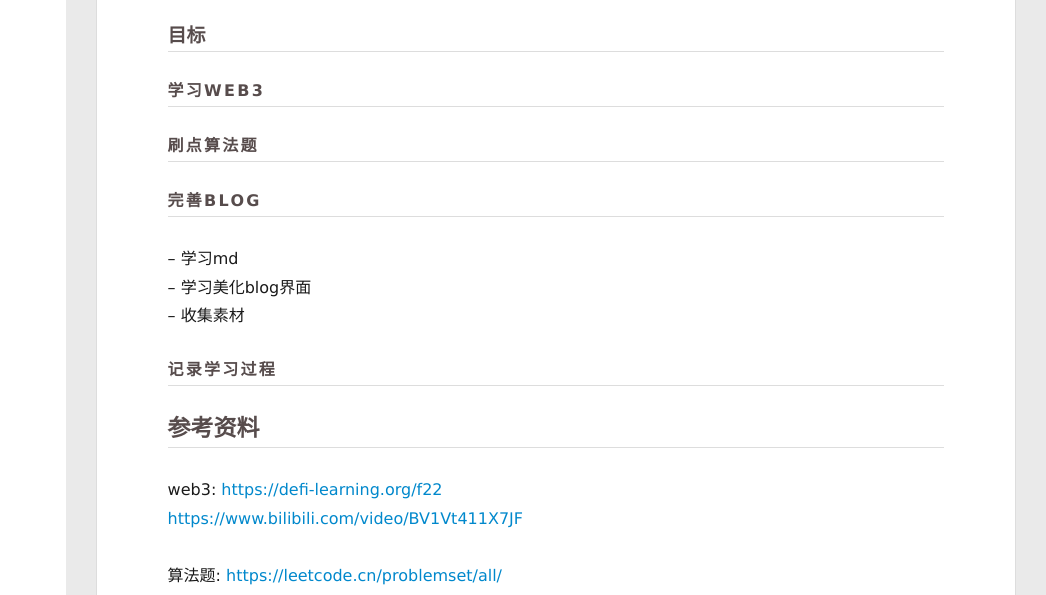
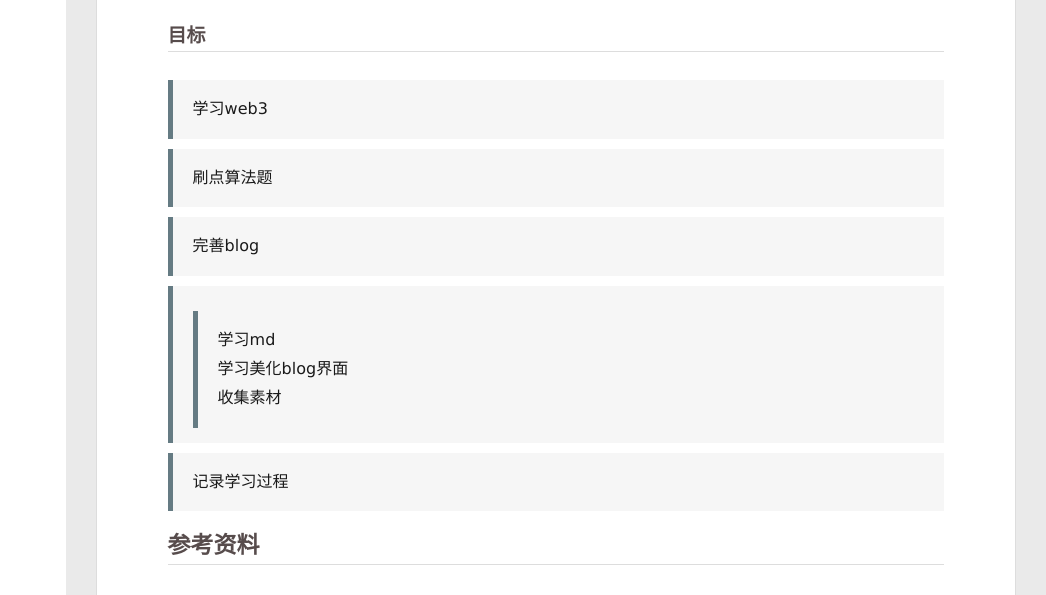
Before and after one commit to wasdwjj/wasdwjj.github.io, a plain HTML site: page 2025/08/17/学习规划/index.html in a window 1280 px wide. Shown: the part 205-800 px from the top of the page, 234-1280 px from the left. Drawn offline with Linux system fonts and the light colour scheme; no server answers.

Commit message:
Site updated: 2025-08-18 09:10:52

```diff
--- a/2025/08/17/学习规划/index.html
+++ b/2025/08/17/学习规划/index.html
@@ -8,15 +8,15 @@
   <link rel="dns-prefetch" href="http://example.com">
   <title>学习规划 | Hexo</title>
   <meta name="viewport" content="width=device-width, initial-scale=1, maximum-scale=1">
-  <meta name="description" content="学习规划大致到大一上学期结束 目标学习web3刷点算法题完善blog– 学习md– 学习美化blog界面– 收集素材 记录学习过程参考资料web3:	https:&#x2F;&#x2F;defi-learning.org&#x2F;f22		https:&#x2F;&#x2F;www.bilibili.com&#x2F;video&#x2F;BV1Vt411X7JF 算法题:	https:&#x2F;&#x2F;leetcode.cn&#x2F;problemset&#x2F;all&#x2F; blog:	htt">
+  <meta name="description" content="学习规划大致到大一上学期结束 目标 学习web3   刷点算法题   完善blog    学习md学习美化blog界面收集素材    记录学习过程  参考资料web3:	https:&#x2F;&#x2F;defi-learning.org&#x2F;f22		https:&#x2F;&#x2F;www.bilibili.com&#x2F;video&#x2F;BV1Vt411X7JF 算法题:	https:&#x2F;&#x2F;leetcode.cn&#x2F;problemset&#x2F;all&#x2F;">
 <meta property="og:type" content="article">
 <meta property="og:title" content="学习规划">
 <meta property="og:url" content="http://example.com/2025/08/17/%E5%AD%A6%E4%B9%A0%E8%A7%84%E5%88%92/index.html">
 <meta property="og:site_name" content="Hexo">
-<meta property="og:description" content="学习规划大致到大一上学期结束 目标学习web3刷点算法题完善blog– 学习md– 学习美化blog界面– 收集素材 记录学习过程参考资料web3:	https:&#x2F;&#x2F;defi-learning.org&#x2F;f22		https:&#x2F;&#x2F;www.bilibili.com&#x2F;video&#x2F;BV1Vt411X7JF 算法题:	https:&#x2F;&#x2F;leetcode.cn&#x2F;problemset&#x2F;all&#x2F; blog:	htt">
+<meta property="og:description" content="学习规划大致到大一上学期结束 目标 学习web3   刷点算法题   完善blog    学习md学习美化blog界面收集素材    记录学习过程  参考资料web3:	https:&#x2F;&#x2F;defi-learning.org&#x2F;f22		https:&#x2F;&#x2F;www.bilibili.com&#x2F;video&#x2F;BV1Vt411X7JF 算法题:	https:&#x2F;&#x2F;leetcode.cn&#x2F;problemset&#x2F;all&#x2F;">
 <meta property="og:locale" content="en_US">
 <meta property="article:published_time" content="2025-08-17T12:19:39.000Z">
-<meta property="article:modified_time" content="2025-08-17T12:35:23.550Z">
+<meta property="article:modified_time" content="2025-08-18T00:48:15.357Z">
 <meta property="article:author" content="John Doe">
 <meta name="twitter:card" content="summary">
 
@@ -175,8 +175,24 @@
     <div class="article-entry" itemprop="articleBody">
 
         <h2 id="学习规划"><a href="#学习规划" class="headerlink" title="学习规划"></a>学习规划</h2><p>大致到大一上学期结束</p>
-<h3 id="目标"><a href="#目标" class="headerlink" title="目标"></a>目标</h3><h4 id="学习web3"><a href="#学习web3" class="headerlink" title="学习web3"></a>学习web3</h4><h4 id="刷点算法题"><a href="#刷点算法题" class="headerlink" title="刷点算法题"></a>刷点算法题</h4><h4 id="完善blog"><a href="#完善blog" class="headerlink" title="完善blog"></a>完善blog</h4><p>– 学习md<br>– 学习美化blog界面<br>– 收集素材</p>
-<h4 id="记录学习过程"><a href="#记录学习过程" class="headerlink" title="记录学习过程"></a>记录学习过程</h4><h2 id="参考资料"><a href="#参考资料" class="headerlink" title="参考资料"></a>参考资料</h2><p>web3:	<a target="_blank" rel="noopener" href="https://defi-learning.org/f22">https://defi-learning.org/f22</a><br>		<a target="_blank" rel="noopener" href="https://www.bilibili.com/video/BV1Vt411X7JF">https://www.bilibili.com/video/BV1Vt411X7JF</a></p>
+<h3 id="目标"><a href="#目标" class="headerlink" title="目标"></a>目标</h3><blockquote>
+<p>学习web3</p>
+</blockquote>
+<blockquote>
+<p>刷点算法题</p>
+</blockquote>
+<blockquote>
+<p>完善blog</p>
+</blockquote>
+<blockquote>
+<blockquote>
+<p>学习md<br>学习美化blog界面<br>收集素材</p>
+</blockquote>
+</blockquote>
+<blockquote>
+<p>记录学习过程</p>
+</blockquote>
+<h2 id="参考资料"><a href="#参考资料" class="headerlink" title="参考资料"></a>参考资料</h2><p>web3:	<a target="_blank" rel="noopener" href="https://defi-learning.org/f22">https://defi-learning.org/f22</a><br>		<a target="_blank" rel="noopener" href="https://www.bilibili.com/video/BV1Vt411X7JF">https://www.bilibili.com/video/BV1Vt411X7JF</a></p>
 <p>算法题:	<a target="_blank" rel="noopener" href="https://leetcode.cn/problemset/all/">https://leetcode.cn/problemset/all/</a></p>
 <p>blog:	<a target="_blank" rel="noopener" href="https://www.bilibili.com/video/BV1Yb411a7ty">https://www.bilibili.com/video/BV1Yb411a7ty</a><br>		<a target="_blank" rel="noopener" href="https://github.com/litten/hexo-theme-yilia">https://github.com/litten/hexo-theme-yilia</a></p>
 
```
Also changed, not shown: index.html (+18 -2 lines).
